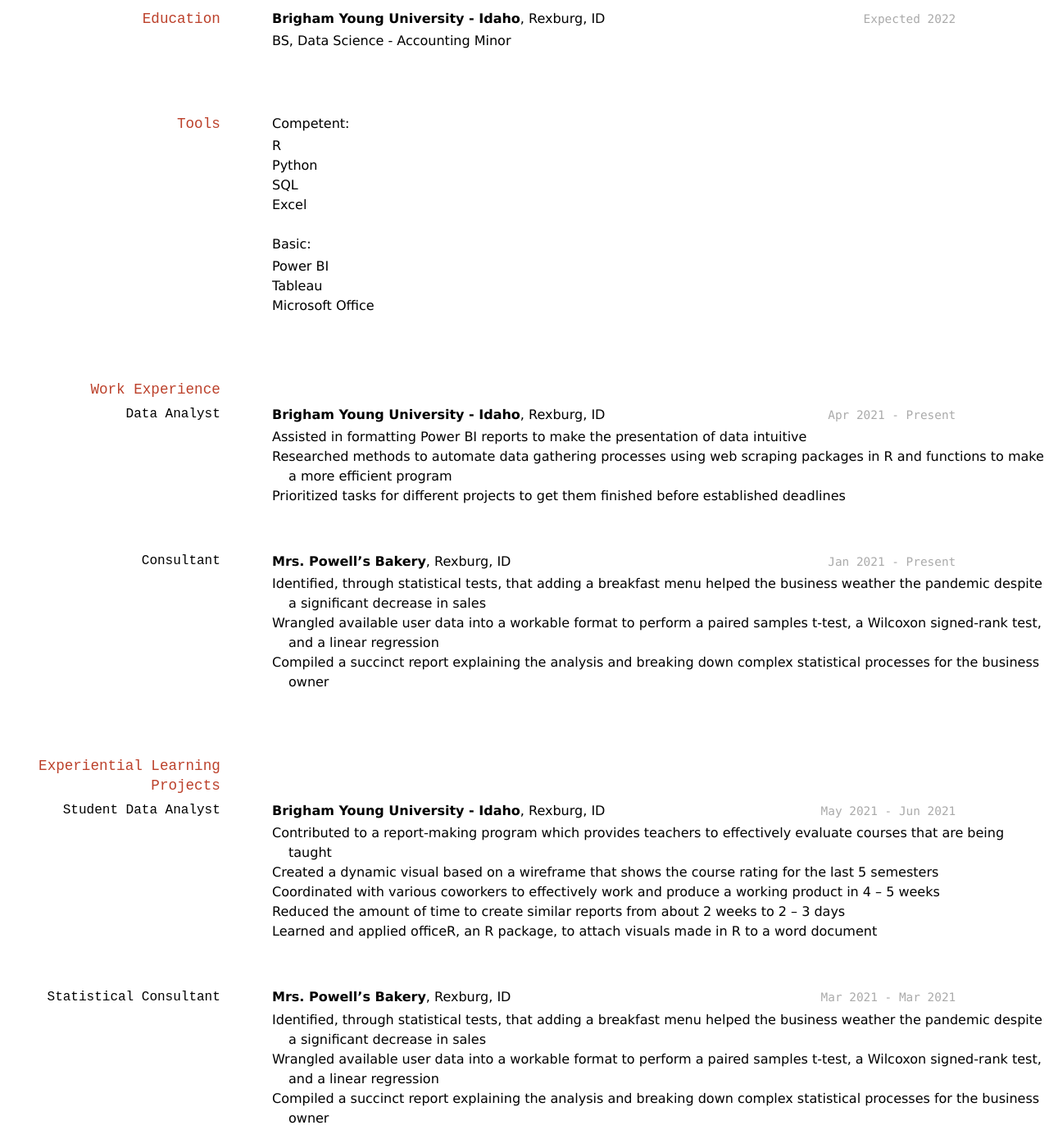
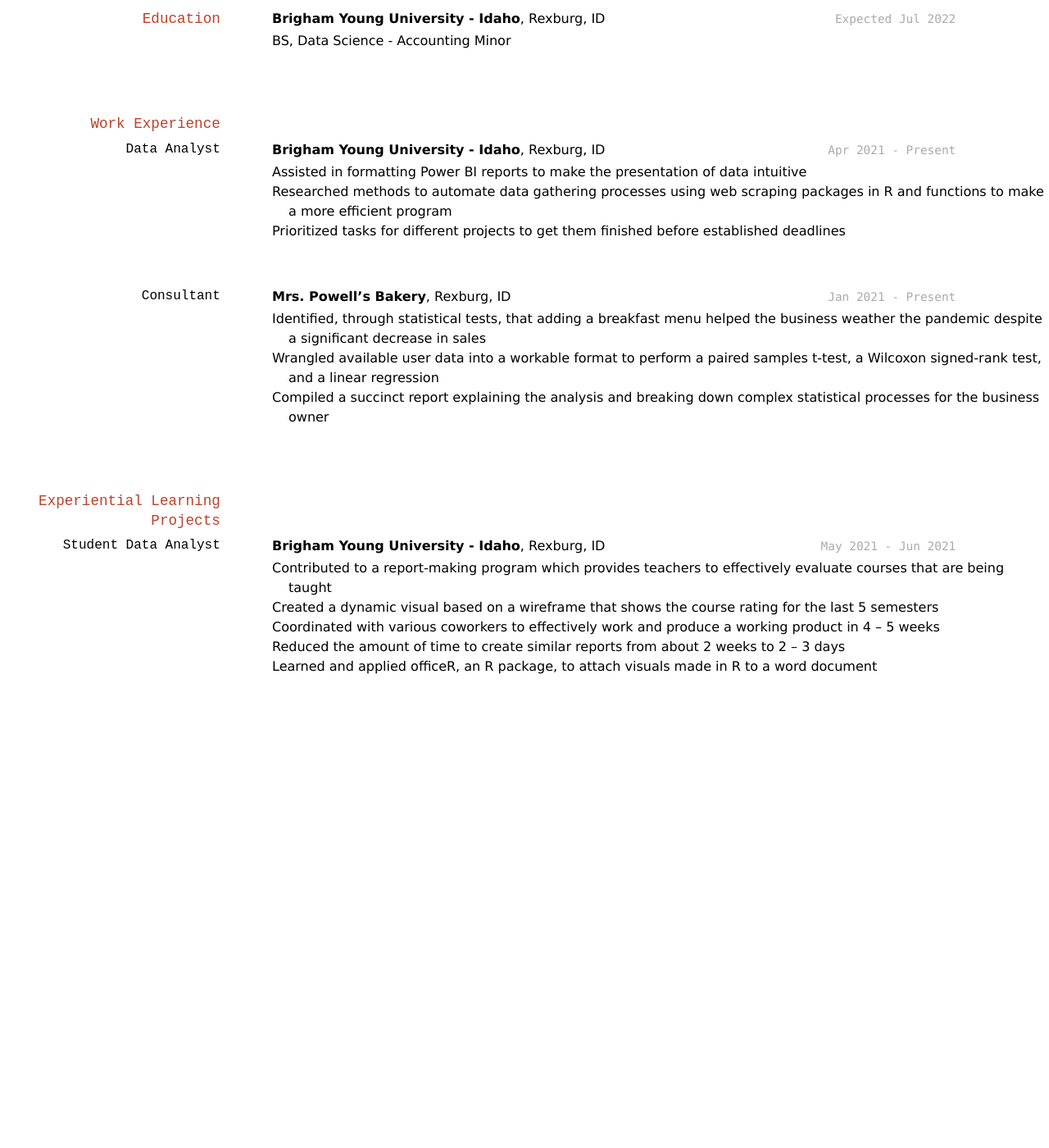
Before and after one commit to TheAdmrial/romriell_adam_resume, a Jekyll site: the page built from docs/index.md, in a window 1280 px wide and 1400 px high, scrolled down 170 px. Shown: the whole window at 82% size. Built offline with Jekyll 4.4.1, drawn with Linux system fonts in a browser that asks for light colours; after the commit the page ends 1019 px from its top, so only the background shows below that; some of the changed text lies outside the part shown.

```diff
--- a/docs/index.md
+++ b/docs/index.md
@@ -6,9 +6,8 @@ title: Adam Romriell's Resume
 
 <div id="webaddress">
 <a href="adamromriell@gmail.com">adamromriell@gmail.com</a>
-| <a href="https://byuidatascience.github.io/development.html">Data Science Program</a>
 | <a href="https://www.linkedin.com/in/adam-romriell/">LinkedIn</a>
-| <a href="https://github.com/byuids-resumes">GitHub</a>
+| <a href="https://github.com/TheAdmrial">GitHub</a>
 </div>
 
 <!-- https://www.monique.tech/the-art-of-markdown -->
@@ -22,22 +21,16 @@ Try this approach to bullet points.
 
 ## Education
 
-`Expected 2022`
+`Expected Jul 2022`
 __Brigham Young University - Idaho__, Rexburg, ID
 - BS, Data Science - Accounting Minor
 
-## Tools
+<!--## Tools
 Competent:
-- R <!--How am I showing this off?-->
-- Python <!--What experience do I have? Classes. How can I get python experience?-->
-- SQL  <!--What experience do I have? Class. How can I get SQL experience?-->
-- Excel
-
-Basic:
-- Power BI
-- Tableau
-- Microsoft Office
-
+- R <How am I showing this off?
+- Python <What experience do I have? Classes. How can I get python experience?
+- SQL  <What experience do I have? Class. How can I get SQL experience?
+- Excel -->
 
 ## Work Experience
 
@@ -72,18 +65,6 @@ __Brigham Young University - Idaho__, Rexburg, ID
 - Reduced the amount of time to create similar reports from about 2 weeks to 2 – 3 days
 - Learned and applied officeR, an R package, to attach visuals made in R to a word document
 
-### Statistical Consultant
-
-`Mar 2021 - Mar 2021`
-__Mrs. Powell's Bakery__, Rexburg, ID
-
-
-- Identified, through statistical tests, that adding a breakfast menu helped the business weather the pandemic despite a significant decrease in sales
-- Wrangled available user data into a workable format to perform a paired samples t-test, a Wilcoxon signed-rank test, and a linear regression
-- Compiled a succinct report explaining the analysis and breaking down complex statistical processes for the business owner
-
-
-
 <!-- ### Footer
 
 Last updated: July 2021 -->
```
